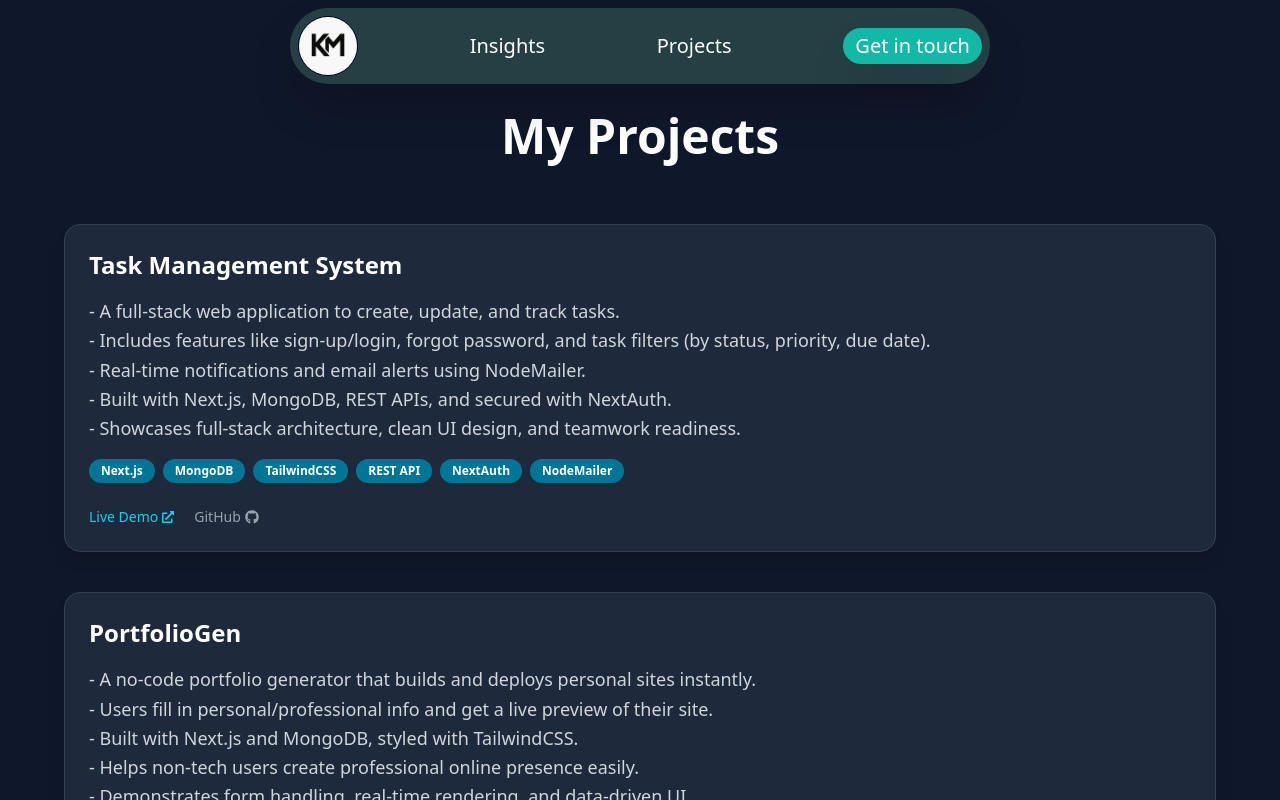
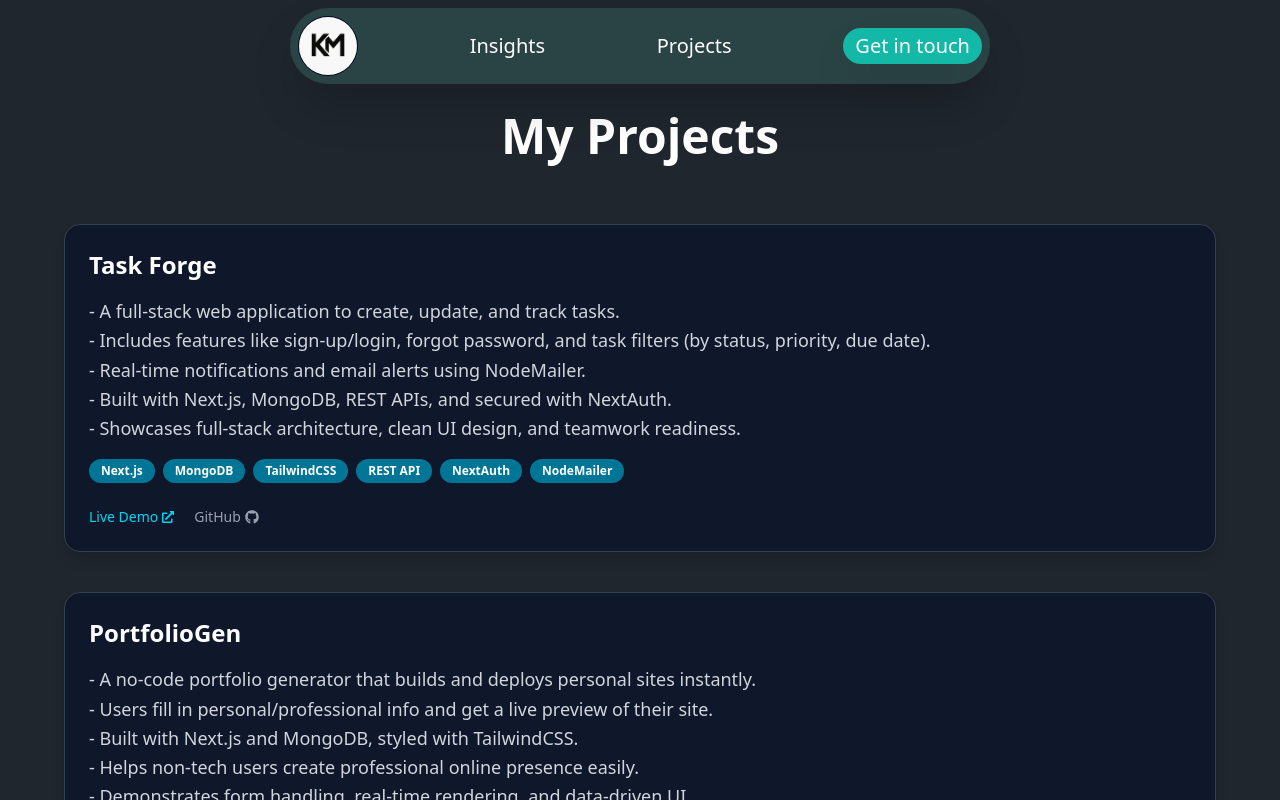
Before and after one commit to kartikeycsjm/Kartikey, a Next.js app: page /projects in a window 1280 px wide. Shown: the top 800 px of the page. Built offline with nearby package versions, Linux system fonts and the light colour scheme.

Commit message:
changed color

```diff
--- a/src/app/(routes)/projects/page.tsx
+++ b/src/app/(routes)/projects/page.tsx
@@ -5,7 +5,7 @@ import { FaExternalLinkAlt, FaGithub } from 'react-icons/fa'
 
 const projects = [
   {
-    title: 'Task Management System',
+    title: 'Task Forge',
     description: `- A full-stack web application to create, update, and track tasks.
 - Includes features like sign-up/login, forgot password, and task filters (by status, priority, due date).
 - Real-time notifications and email alerts using NodeMailer.
@@ -33,7 +33,7 @@ const projects = [
 - Built with NestJS and MongoDB, documented using Swagger for developer ease.
 - Secure API with proper validation and auth practices.
 - Highlights backend proficiency, API design, and advanced query handling.`,
-    liveLink: 'https://your-live-link.com',
+    liveLink: 'https://library-api-edvn.onrender.com/api',
     githubLink: 'https://github.com/kartikeycsjm/library-api',
     tools: ['NestJS', 'MongoDB', 'Swagger', 'Fuzzy Search'],
   },
@@ -85,7 +85,7 @@ const projects = [
 
 export default function ProjectsPage() {
   return (
-    <div className="min-h-screen w-full bg-[#0f172a] py-12">
+    <div className="min-h-screen w-full py-12">
       <div className="w-[90%] mx-auto">
         <h1 className="text-3xl md:text-5xl
          text-center font-bold text-white my-10 md:my-16">
@@ -99,8 +99,9 @@ export default function ProjectsPage() {
               whileInView={{ opacity: 1, y: 0 }}
               transition={{ duration: 0.6, delay: index * 0.1 }}
               viewport={{ once: false }}
-              className="bg-[#1e293b]
-              hover:bg-[#334155] transition-colors duration-300 rounded-2xl p-6 shadow-lg group border border-[#334155]"
+              className="bg-[#0f172a]
+              hover:bg-[#334155] transition-colors duration-300 rounded-2xl p-6
+              shadow-lg group border border-[#334155]"
             >
               <h2 className="text-2xl
               font-semibold text-white
--- a/src/app/component/Header.tsx
+++ b/src/app/component/Header.tsx
@@ -15,7 +15,7 @@ const Header = () => {
         <div className="w-full h-screen
         relative
         flex items-center
-        justify-center bg-[#1a2238]
+        justify-center bg-[#0f172a]
         rounded-b-[50px] shadow-2xl
         ">
             {/* Optional video background */}
@@ -71,7 +71,7 @@ const Header = () => {
                             target="_blank" rel="noopener noreferrer">
                             <FaLinkedinIn />
                         </a>
-                        <a href="https://taskpro1.vercel.app/"
+                        <a href="https://taskforge2nd.vercel.app/"
                             target="_blank" rel="noopener noreferrer">
                             <FaExternalLinkAlt />
                         </a>
```
